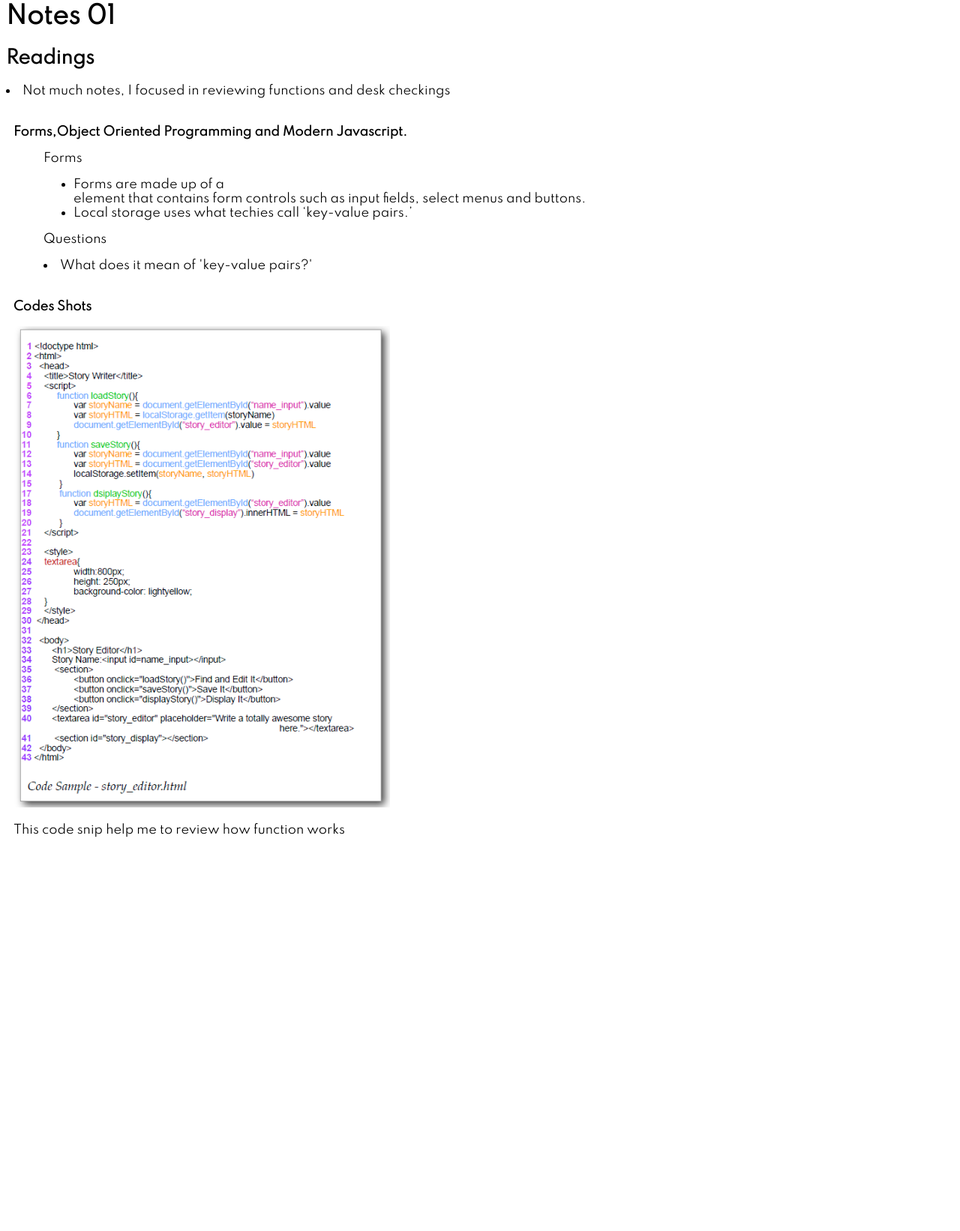
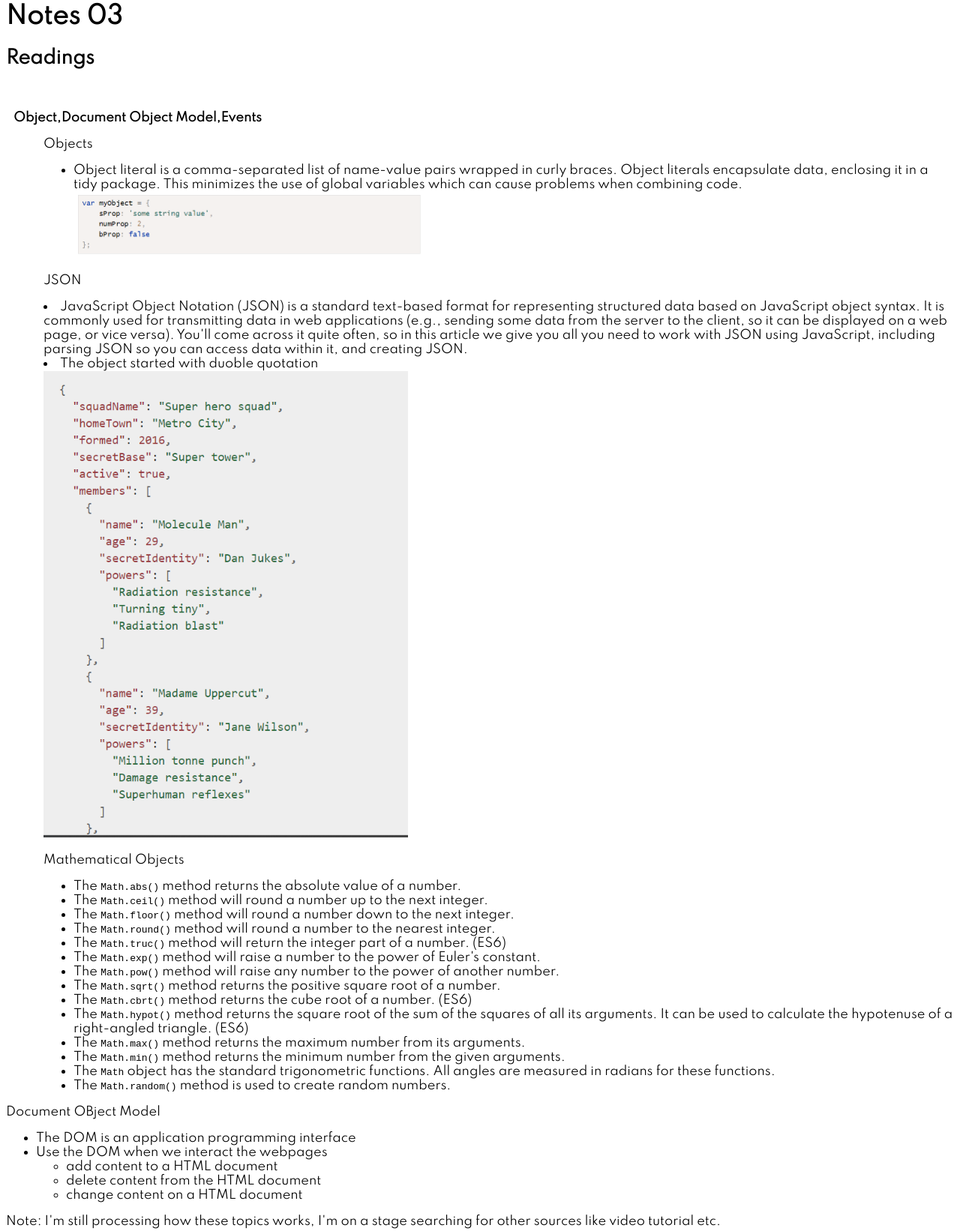
Before and after one commit to chadgazelem/MyPortfolio, a plain HTML site: page week3.html in a window 1280 px wide. Shown: the part 18-1660 px from the top of the page at 75% size. Before the commit the page ends 1151 px from the top, so only its background shows below. Drawn offline with Linux system fonts and the light colour scheme.

Commit message:
week3 add

```diff
--- a/js/main.js
+++ b/js/main.js
@@ -8,3 +8,6 @@ const links = [
   const question = "What is Superman's real name?"
 const answer = prompt(question);
 alert(`You answered ${answer}`);
+
+var num1 = parseFloat.getEl
+innehtml
--- a/week3.html
+++ b/week3.html
@@ -12,32 +12,66 @@
 <body>
 
     <head>
-        <h1>Notes 01</h1>
+        <h1>Notes 03</h1>
     </head>
     <main>
         <div class="read-title">
             <h2>Readings</h2>
-            <li>Not much notes, I focused in reviewing functions and desk checkings </li>
+
         </div>
         <div class="doin-stuff">
-            <p><b>Forms,Object Oriented Programming and Modern Javascript.</b></p>
+            <p><b>Object,Document Object Model,Events </b></p>
 
         </div>
         <div class="content">
-            <p>Forms</p>
+            <p>Objects</p>
             <ul>
-                <li>Forms are made up of a <form> element that contains form controls such as input
-                        fields, select menus and buttons.</li>
-                <li>Local storage uses what techies call ‘key-value pairs.’</li>
+                <li>Object literal is a comma-separated list of name-value pairs wrapped in curly braces. Object
+                    literals encapsulate data, enclosing it in a tidy package. This minimizes the use of global
+                    variables which can cause problems when combining code.</li>
+
+                <img src="img3/object.PNG" alt="Object">
             </ul>
-            <p>Questions</p>
-            <li>What does it mean of 'key-value pairs?'</li>
+            <p>JSON</p>
+            <li>JavaScript Object Notation (JSON) is a standard text-based format for representing structured data based
+                on JavaScript object syntax. It is commonly used for transmitting data in web applications (e.g.,
+                sending some data from the server to the client, so it can be displayed on a web page, or vice versa).
+                You'll come across it quite often, so in this article we give you all you need to work with JSON using
+                JavaScript, including parsing JSON so you can access data within it, and creating JSON.</li>
+                <li>The object started with duoble quotation</li>
+                <img src="img3/json.PNG" alt="json">
+
+            <p>Mathematical Objects</p>
+            <ul>
+                <li>The <code>Math.abs()</code> method returns the absolute value of a number.</li>
+		<li>The <code>Math.ceil()</code> method will round a number up to the next integer.</li>
+		<li>The <code>Math.floor()</code> method will round a number down to the next integer.</li>
+		<li>The <code>Math.round()</code> method will round a number to the nearest integer.</li>
+		<li>The <code>Math.truc()</code> method will return the integer part of a number. (ES6)</li>
+		<li>The <code>Math.exp()</code> method will raise a number to the power of Euler's constant.</li>
+		<li>The <code>Math.pow()</code> method will raise any number to the power of another number.</li>
+		<li>The <code>Math.sqrt()</code> method returns the positive square root of a number.</li>
+		<li>The <code>Math.cbrt()</code> method returns the cube root of a number. (ES6)</li>
+		<li>The <code>Math.hypot()</code> method returns the square root of the sum of the squares of all its arguments. It can be used to calculate the hypotenuse of a right-angled triangle. (ES6)</li>
+		<li>The <code>Math.max()</code> method returns the maximum number from its arguments.</li>
+		<li>The <code>Math.min()</code> method returns the minimum number from the given arguments.</li>
+		<li>The <code>Math</code> object has the standard trigonometric functions. All angles are measured in radians for these functions.</li>
+		<li>The <code>Math.random()</code> method is used to create random numbers.</li>
+            </ul>
         </div>
-        <div class="codes">
-            <p><b>Codes Shots</b></p>
-            <img src="img/code1.PNG" alt="functions">
-            <p>This code snip help me to review how function works</p>
 
+        <p>Document OBject Model</p>
+        <ul>
+            <li>The DOM is an application programming interface</li>
+            <li>Use the DOM when we interact the webpages
+                <ul>
+                    <li>add content to a HTML document</li>
+                    <li>delete content from the HTML document</li>
+                    <li> change content on a HTML document </li>
+                </ul>
+            </li>
+        </ul>
+        <p>Note: I'm still processing how these topics works, I'm on a stage searching for other sources like video tutorial etc.</p>
         </div>
 
     </main>
```
Also changed, not shown: img3/json.PNG (added), img3/object.PNG (added).
